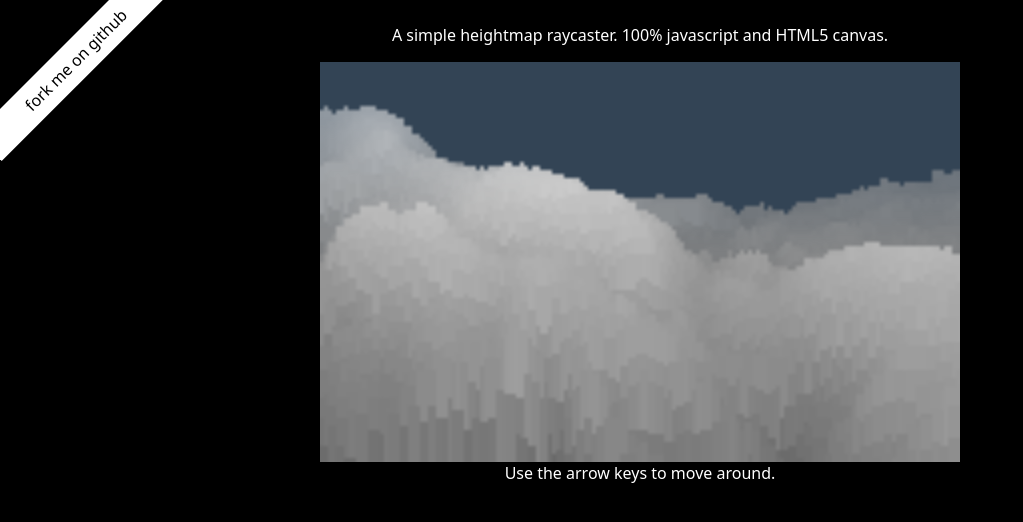
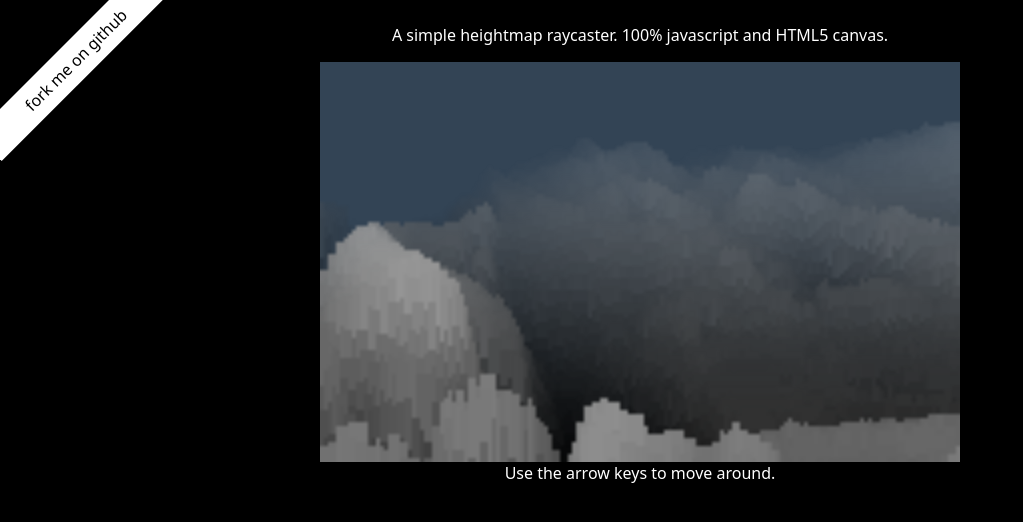
Before and after one commit to namuol/earf-html5, a plain HTML site: page index.html in a window 1280 px wide. Shown: the whole page, without its empty margins (0-1023 px from the left). Drawn offline with Linux system fonts and the light colour scheme.

Commit message:
auto-deploy

```diff
--- a/index.html
+++ b/index.html
@@ -89,7 +89,7 @@
 
       })();
       window.cam = new Camera(new Vector(127, 64, 127), 45, SCR_W, SCR_H);
-      cam.setAng(2 * Math.PI);
+      cam.setAng(-Math.PI);
       setPixel = function(imageData, x, y, r, g, b, a) {
         var index;
         index = (x + y * imageData.width) * 4;
```
